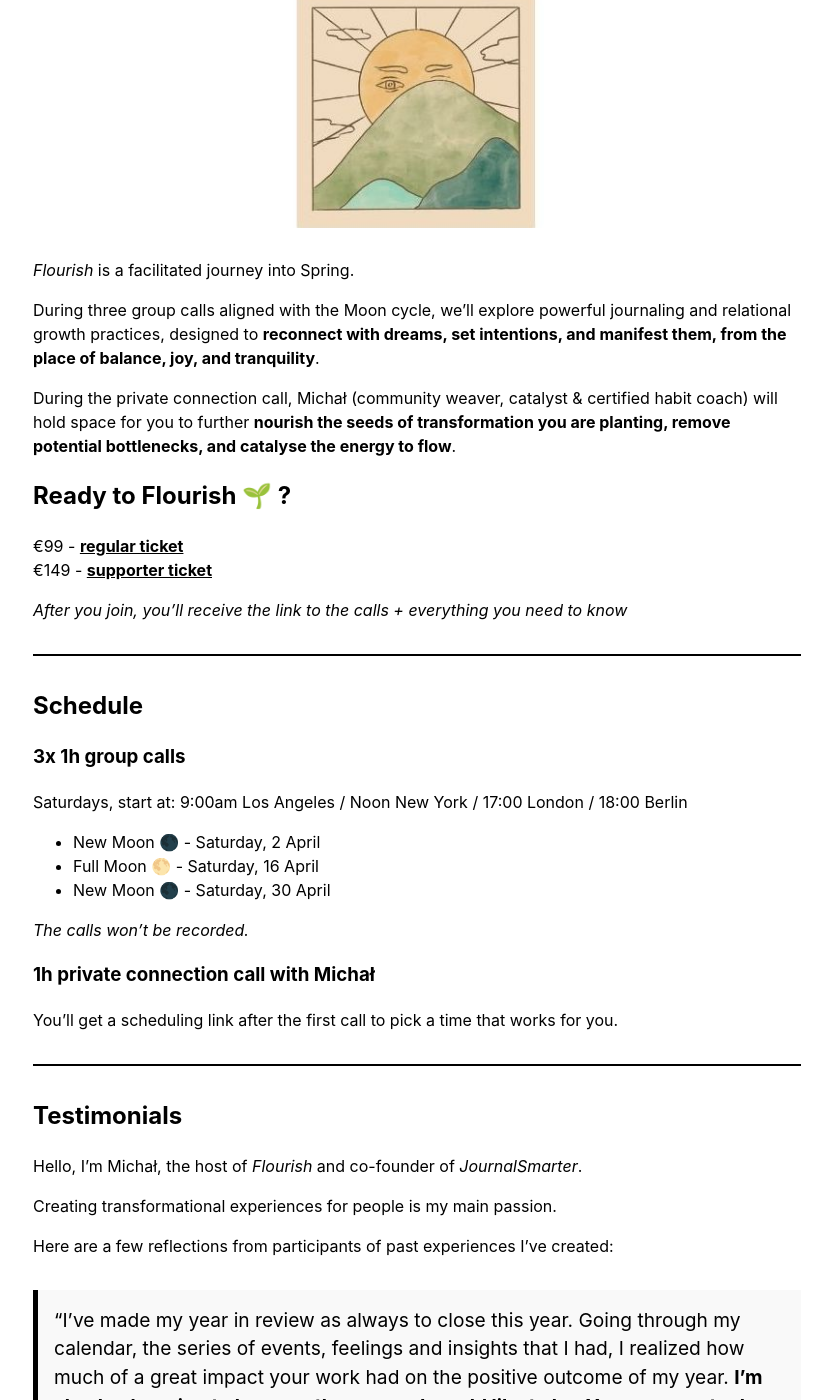
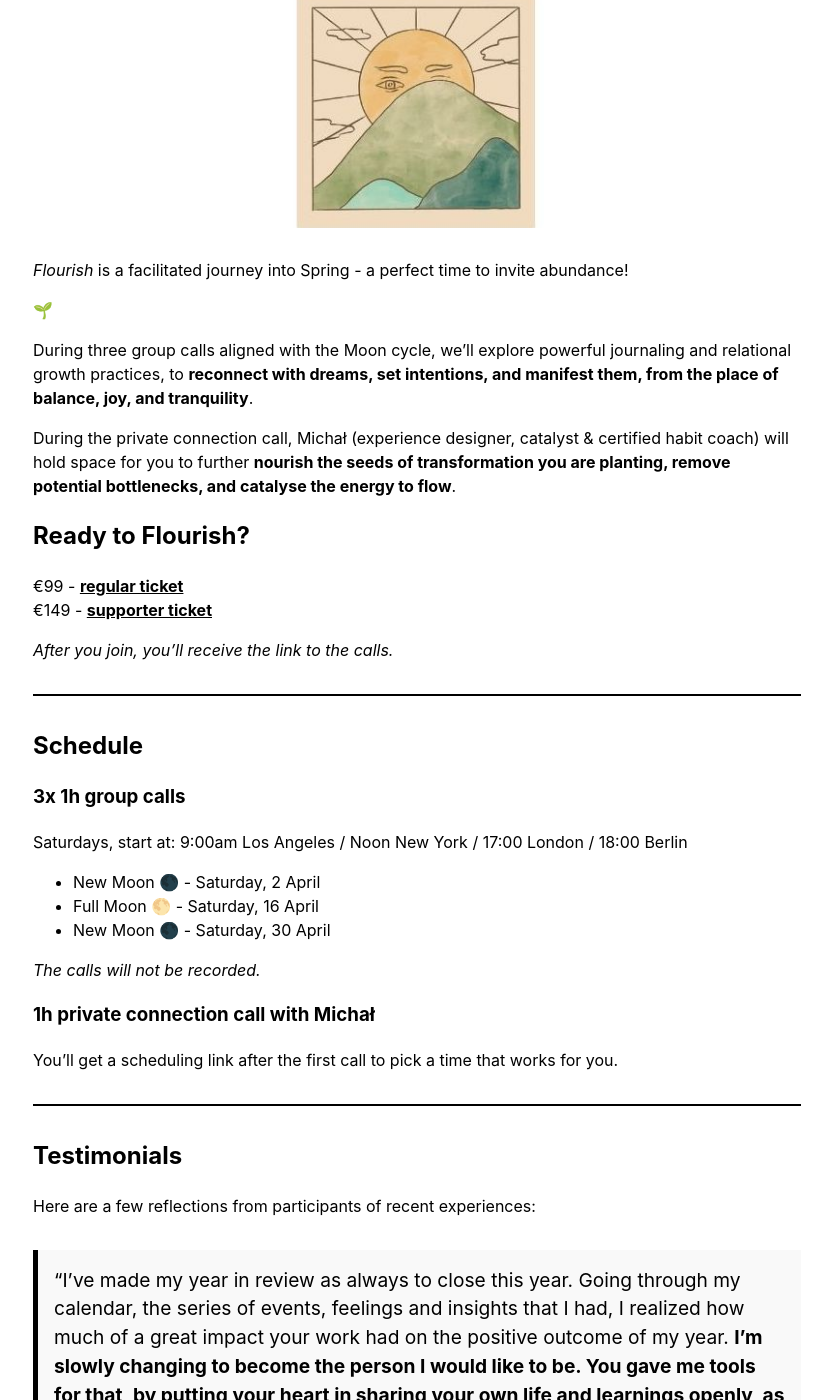
Before and after one commit to heymichal/journalsmarter, a Jekyll site: the page built from _projects/2022-03-29-flourish.md, in a window 1280 px wide and 1400 px high, scrolled down 253 px. Shown: the whole window, without its empty margins (223-1055 px from the left). Built offline with Jekyll 4.4.1, drawn with Linux system fonts in a browser that asks for light colours; some of the changed text lies outside the part shown.

Commit message:
Update 2022-03-29-flourish.md

```diff
--- a/_projects/2022-03-29-flourish.md
+++ b/_projects/2022-03-29-flourish.md
@@ -9,17 +9,19 @@
 ## A Moonly Journey of Reconnection and Abundant Growth
 ![A sun smiling from behind a mountain](/assets/gentle-sun.jpg)
 
-*Flourish* is a facilitated journey into Spring.
+*Flourish* is a facilitated journey into Spring - a perfect time to invite abundance!
+<p>
+🌱
+</p>
+During three group calls aligned with the Moon cycle, we'll explore powerful journaling and relational growth practices, to **reconnect with dreams, set intentions, and manifest them, from the place of balance, joy, and tranquility**.
 
-During three group calls aligned with the Moon cycle, we'll explore powerful journaling and relational growth practices, designed to **reconnect with dreams, set intentions, and manifest them, from the place of balance, joy, and tranquility**.
+During the private connection call, Michał (experience designer, catalyst & certified habit coach) will hold space for you to further **nourish the seeds of transformation you are planting, remove potential bottlenecks, and catalyse the energy to flow**.
 
-During the private connection call, Michał (community weaver, catalyst & certified habit coach) will hold space for you to further **nourish the seeds of transformation you are planting, remove potential bottlenecks, and catalyse the energy to flow**.
-
-## Ready to Flourish 🌱 ?
+## Ready to Flourish?
 €99 - [regular ticket]() <br>
 €149 - [supporter ticket]()
 
-*After you join, you'll receive the link to the calls + everything you need to know*
+*After you join, you'll receive the link to the calls.*
 
 <hr>
 
@@ -31,7 +33,7 @@
 - Full Moon  🌕  - Saturday, 16 April
 - New Moon  🌑  - Saturday, 30 April
 
-*The calls won't be recorded.*
+*The calls will not be recorded.*
 
 ### 1h private connection call with Michał
 You'll get a scheduling link after the first call to pick a time that works for you.
@@ -39,25 +41,21 @@
 <hr>
 
 ## Testimonials
-Hello, I'm Michał, the host of *Flourish* and co-founder of *JournalSmarter*.
+Here are a few reflections from participants of recent experiences:
 
-Creating transformational experiences for people is my main passion.
-
-Here are a few reflections from participants of past experiences I've created:
-
-> “I've made my year in review as always to close this year. Going through my calendar, the series of events, feelings and insights that I had, I realized how much of a great impact your work had on the positive outcome of my year. **I'm slowly changing to become the person I would like to be. You gave me tools for that, by putting your heart in sharing your own life and learnings openly, as a coach, as a mentor, as a person.**"
+> “I've made my year in review as always to close this year. Going through my calendar, the series of events, feelings and insights that I had, I realized how much of a great impact your work had on the positive outcome of my year. **I'm slowly changing to become the person I would like to be. You gave me tools for that, by putting your heart in sharing your own life and learnings openly, as a coach, as a mentor, as a person.**"<br>
 > -- Flora Koczka; *Wise*
 
-> "I was thinking this morning about the tiny habit practice and the one I chosen (feeling into my feet) has led me to really focusing on how I experience things in my body (...). The way I move, breathe, see and hear changed drastically already and it all started through realising I am feeling disconnected and need to sense into my feet. So small but so incredibly powerful. **I am beyond grateful for you all helping me realising how things can change and to what extend.**
+> "I was thinking this morning about the tiny habit practice and the one I chosen (feeling into my feet) has led me to really focusing on how I experience things in my body (...). The way I move, breathe, see and hear changed drastically already and it all started through realising I am feeling disconnected and need to sense into my feet. So small but so incredibly powerful. **I am beyond grateful for you all helping me realising how things can change and to what extend.**<br>
 > -- Alina Manko; *Enspiral & Open Collective*
 
-> “I am DEEPLY grateful for your program. **I am on day 140 of yoga daily and day 74 of meditating every day.** It's making such a difference in EVERYTHING.”
+> “I am DEEPLY grateful for your program. **I am on day 140 of yoga daily and day 74 of meditating every day.** It's making such a difference in EVERYTHING.”<br>
 > -- Cathy Hutchison; *Idibri & Your Visual Journal*
 
-> “My mindfulness practice and insights are deepening. I’m learning more about how to slip from busy mind to quiet mind. **My mind is slowly becoming a quieter and more spacious place.** It’s The. Best. Practice. Ever.”
+> “My mindfulness practice and insights are deepening. I’m learning more about how to slip from busy mind to quiet mind. **My mind is slowly becoming a quieter and more spacious place.** It’s The. Best. Practice. Ever.” <br>
 > -- Deanna Vogt; *Executive Coach*
 
-> “I have learned brilliant and simple ways to accommodate new practices in my life without drastic and dramatic efforts, but with great impact and effect.”
+> “I have learned brilliant and simple ways to accommodate new practices in my life without drastic and dramatic efforts, but with great impact and effect.”<br>
 > -- Beatriz Fonseca; *Closer & Traditional Dream Factory*
 
 <hr>
```
